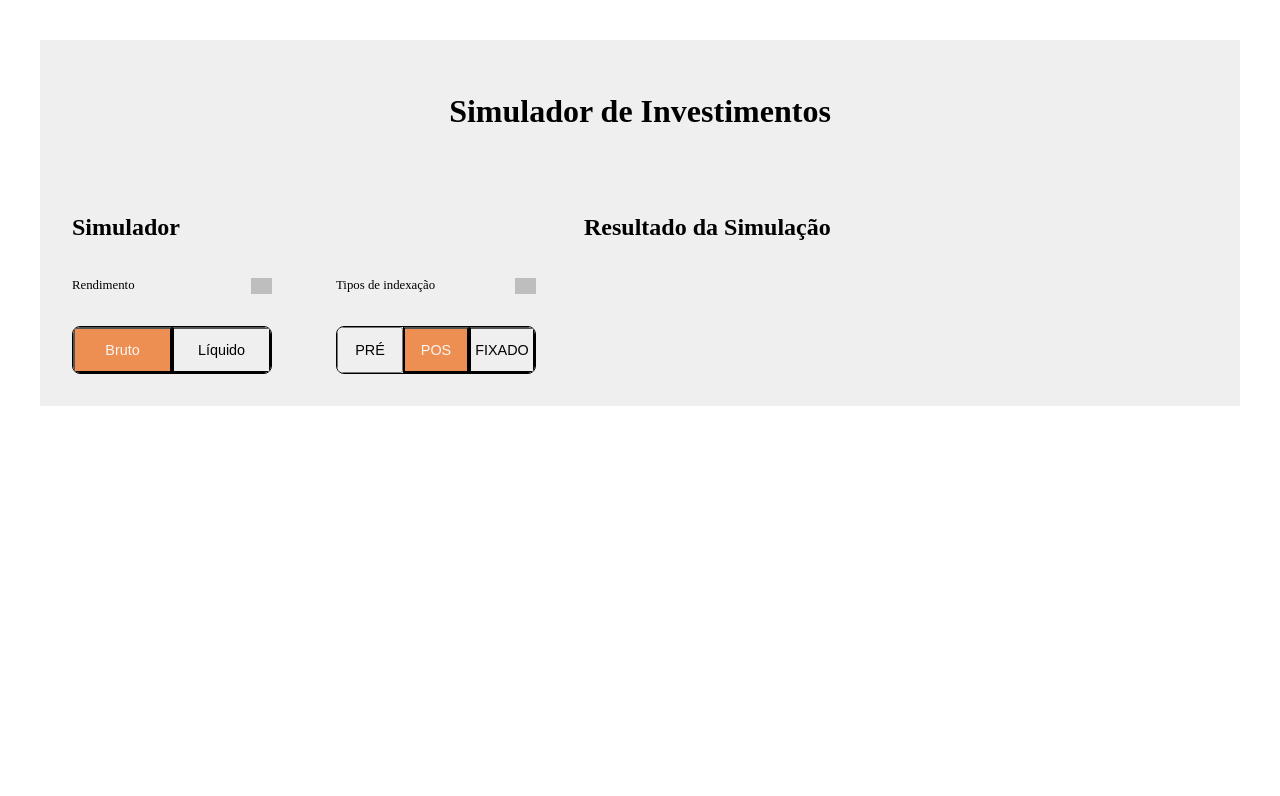
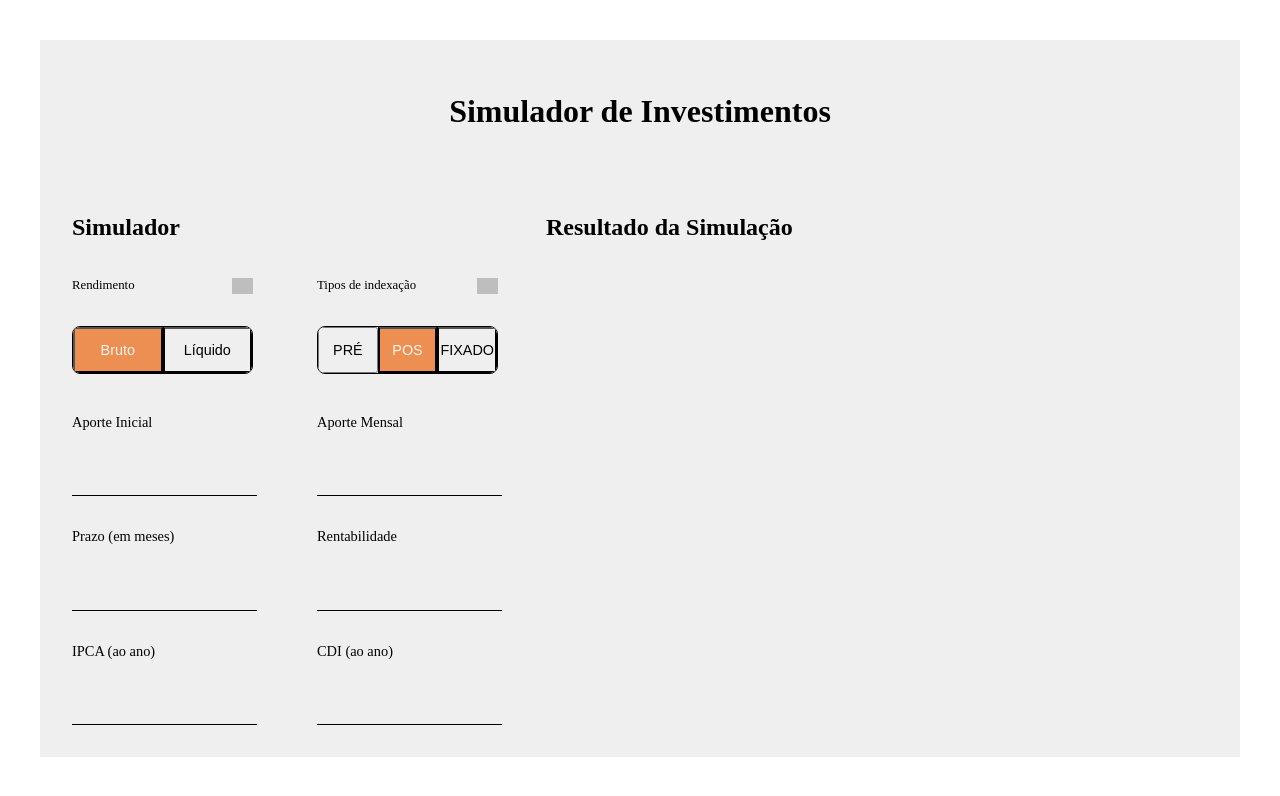
Before and after one commit to rnatu/simulador-de-investimentos, a React (Create React App) app in the folder frontend/: page / in a window 1280 px wide. Shown: the top 796 px of the page. Built offline with nearby package versions, Linux system fonts and the light colour scheme; grey boxes are pictures that could not be loaded; the HTML template or start-up script is replaced by a standard one.

Commit message:
feat(SimulatorCard): add input style and verify only numbers

```diff
--- a/frontend/src/components/SimulatorCard/index.tsx
+++ b/frontend/src/components/SimulatorCard/index.tsx
@@ -1,7 +1,4 @@
-/* eslint-disable @typescript-eslint/no-unused-vars */
-import { useState } from 'react';
-import { OptionButton } from '../OptionButton';
-import { SimulatorHeaderInfo } from '../SimulatorHeaderInfo';
+import { Input } from '../input';
 import { SimulatorOptions } from '../SimulatorOptions';
 import styles from './styles.module.scss';
 
@@ -10,20 +7,36 @@ export function SimulatorCard() {
     <div className={styles.simulatorContainer}>
       <h2>Simulador</h2>
       <div className={styles.simulatorContent}>
-        <div className={styles.incomeSection}>
+        <div>
           <SimulatorOptions
             title="Rendimento"
-            buttonText={['Bruto', 'Líquido']}
+            buttonsText={['Bruto', 'Líquido']}
             defaultButton="Bruto"
           />
+
+          <div className={styles.inputForm}>
+            <Input inputName="Aporte Inicial" />
+
+            <Input inputName="Prazo (em meses)" />
+
+            <Input inputName="IPCA (ao ano)" />
+          </div>
         </div>
 
-        <div className={styles.indexingTypes}>
+        <div>
           <SimulatorOptions
             title="Tipos de indexação"
-            buttonText={['PRÉ', 'POS', 'FIXADO']}
+            buttonsText={['PRÉ', 'POS', 'FIXADO']}
             defaultButton="POS"
           />
+
+          <div className={styles.inputForm}>
+            <Input inputName="Aporte Mensal" />
+
+            <Input inputName="Rentabilidade" />
+
+            <Input inputName="CDI (ao ano)" />
+          </div>
         </div>
       </div>
     </div>
--- a/frontend/src/components/SimulatorCard/styles.module.scss
+++ b/frontend/src/components/SimulatorCard/styles.module.scss
@@ -1,5 +1,4 @@
 .simulatorContainer {
-  // border: 1px solid purple;
   width: fit-content;
 
   h2 {
@@ -13,24 +12,18 @@
     gap: 4rem;
     flex-wrap: wrap;
 
-    .incomeSection {
-      // border: 1px solid red;
+    > div {
+      flex: 1;
+      min-width: 130px;
     }
+  }
 
-    .indexingTypes {
-      // border: 1px solid red;
-    }
+  .inputForm {
+    margin-top: 2.5rem;
 
-    .incomeButtonSection {
-      margin-top: 1rem;
-      display: flex;
-
-      align-items: center;
-      justify-content: center;
-
-      border: 1px solid black;
-      border-radius: 8px;
-      overflow: hidden;
+    label + label {
+      display: block;
+      margin-top: 2rem;
     }
   }
 }
--- a/frontend/src/components/SimulatorHeaderInfo/styles.module.scss
+++ b/frontend/src/components/SimulatorHeaderInfo/styles.module.scss
@@ -2,7 +2,6 @@
   display: flex;
   align-items: center;
   justify-content: space-between;
-  width: 12.5rem;
 
   h4 {
     font-size: 0.8rem;
--- a/frontend/src/components/SimulatorOptions/index.tsx
+++ b/frontend/src/components/SimulatorOptions/index.tsx
@@ -1,17 +1,17 @@
 import { useState } from 'react';
-import { OptionButton } from '../OptionButton';
+import { OptionButton } from '../OptionButtons';
 import { SimulatorHeaderInfo } from '../SimulatorHeaderInfo';
 import styles from './styles.module.scss';
 
 interface SimulatorOptionsType {
   title: string;
-  buttonText: Array<string>;
+  buttonsText: Array<string>;
   defaultButton: string;
 }
 
 export function SimulatorOptions({
   title,
-  buttonText,
+  buttonsText,
   defaultButton,
 }: SimulatorOptionsType) {
   const [buttonActive, setButtonActive] = useState<string>(defaultButton);
@@ -30,7 +30,7 @@ export function SimulatorOptions({
       </div>
 
       <div className={styles.incomeButtonSection}>
-        {buttonText.map((button) => (
+        {buttonsText.map((button) => (
           <OptionButton
             key={button}
             text={button}
--- a/frontend/src/components/SimulatorOptions/styles.module.scss
+++ b/frontend/src/components/SimulatorOptions/styles.module.scss
@@ -1,9 +1,6 @@
 .incomeButtonSection {
   margin-top: 1rem;
   display: flex;
-
-  align-items: center;
-  justify-content: center;
 
   border: 1px solid black;
   border-radius: 8px;
--- /dev/null
+++ b/frontend/src/components/input/index.tsx
@@ -0,0 +1,44 @@
+import { useState } from 'react';
+import styles from './styled.module.scss';
+
+interface InputType {
+  inputName: string;
+}
+
+export function Input({ inputName }: InputType) {
+  // eslint-disable-next-line @typescript-eslint/no-unused-vars
+  const [inputValue, setInputValue] = useState<string>('');
+  const [isOnlyNumbersError, setIsOnlyNumbersError] = useState(false);
+
+  const htmlForByName = inputName
+    .toLocaleLowerCase()
+    .match(/[a-zA-Z]/g)
+    ?.join('');
+
+  const handleChange = (eventValue: string) => {
+    const isOnlyNumbers = eventValue.match(/^[0-9]+$/) != null;
+    if (!isOnlyNumbers && eventValue !== '') {
+      setIsOnlyNumbersError(true);
+    } else {
+      setIsOnlyNumbersError(false);
+    }
+
+    setInputValue(eventValue);
+  };
+
+  return (
+    <label
+      htmlFor={htmlForByName}
+      className={isOnlyNumbersError ? styles.error : ''}
+      content-text={`${inputName} deve ser um número`}
+    >
+      <p>{inputName}</p>
+      <input
+        type="text"
+        id={htmlForByName}
+        value={inputValue}
+        onChange={(e) => handleChange(e.target.value)}
+      />
+    </label>
+  );
+}
--- /dev/null
+++ b/frontend/src/components/input/styled.module.scss
@@ -0,0 +1,30 @@
+label {
+  input {
+    width: 100%;
+
+    border: none;
+    background: none;
+
+    margin-top: 1rem;
+    border-bottom: 1px solid black;
+
+    line-height: 2rem;
+  }
+  p {
+    font-size: 0.9rem;
+  }
+}
+
+.error {
+  input {
+    border-color: red;
+  }
+
+  &::after {
+    margin-top: 0.5rem;
+    display: block;
+    color: red;
+    content: attr(content-text);
+    font-size: 0.8rem;
+  }
+}
--- a/frontend/src/pages/Home/styles.module.scss
+++ b/frontend/src/pages/Home/styles.module.scss
@@ -19,3 +19,14 @@
     }
   }
 }
+
+@media (max-width: 1024px) {
+  .homeContent {
+    margin-top: 4rem;
+    display: flex;
+    flex-direction: column;
+
+    align-items: center;
+    gap: 3rem;
+  }
+}
```
Also changed, not shown: frontend/src/components/OptionButtons/index.tsx (renamed from frontend/src/components/OptionButton/index.tsx), frontend/src/components/OptionButtons/styles.module.scss (renamed from frontend/src/components/OptionButton/styles.module.scss).
